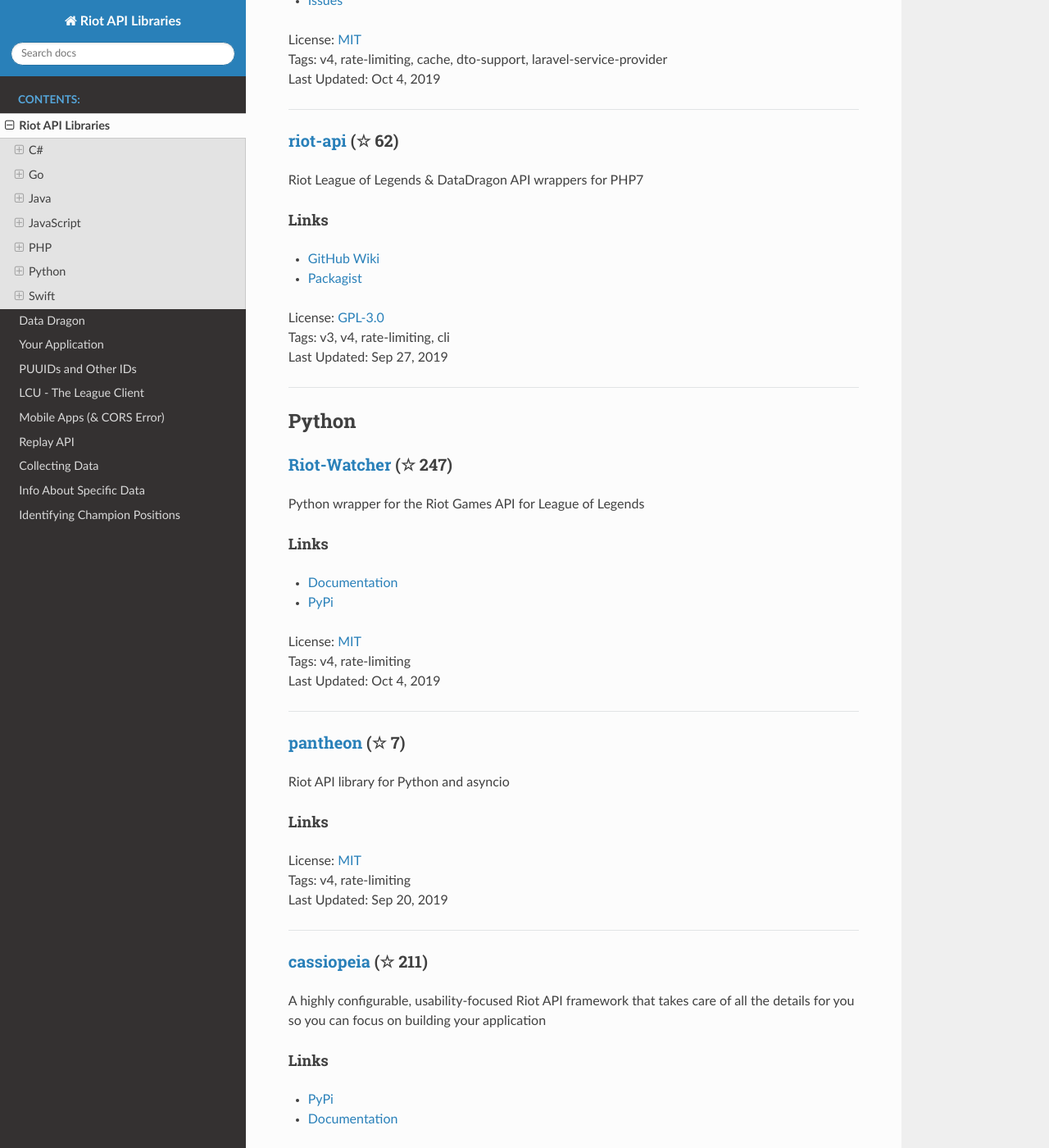
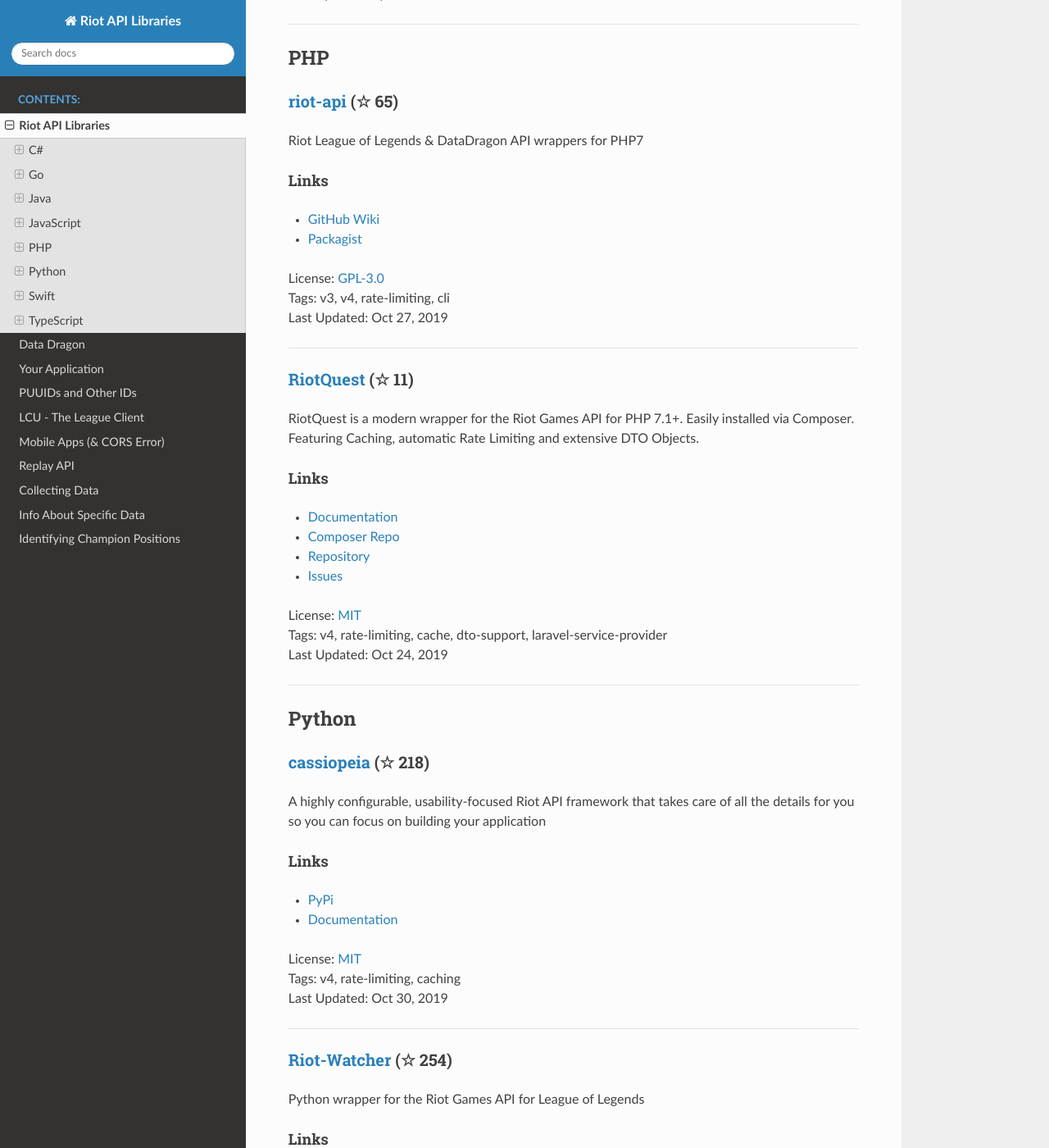
Before and after one commit to WxWatch/riot-api-libraries, a Sphinx documentation site: the page built from docs/libraries.rst, in a window 1280 px wide and 1400 px high, scrolled down 4302 px. Shown: the whole window at 82% size. Built offline with Sphinx 7.4.7 and the Read the Docs theme 2.0.0, drawn with Linux system fonts in a browser that asks for light colours; pages that are not in the unit, such as notebooks, are missing from menus; some of the changed text lies outside the part shown.

```diff
--- a/docs/libraries.rst
+++ b/docs/libraries.rst
@@ -15,11 +15,11 @@ Links
 - `NuGet <https://www.nuget.org/packages/MingweiSamuel.Camille/>`_
 | License: `LGPL-3.0 <http://choosealicense.com/licenses/lgpl-3.0>`_
 | Tags: v3, v4, rate-limiting
-| Last Updated: Sep 27, 2019
+| Last Updated: Oct 31, 2019
 
 -----------------
 
-`RiotSharp <https://github.com/BenFradet/RiotSharp>`_ (☆ 188)
+`RiotSharp <https://github.com/BenFradet/RiotSharp>`_ (☆ 191)
 ~~~~~~~~~~~~~~~~~~~~~~~~~~~~~~~~~~~~~~~~~~~~~~~~~~~~~~~~~~~~~~~~~~~~~~~~~~~~~~~~~~~~~~~~~~~~~~~~~~~~
 
 RiotSharp's ASP.NET Core integration. **NOTE: NuGet releases are severely outdated, although library itself is maintained!**
@@ -29,7 +29,7 @@ Links
 
 | License: `MIT <http://choosealicense.com/licenses/mit>`_
 | Tags: v4, rate-limiting, asp-net-core
-| Last Updated: Sep 24, 2019
+| Last Updated: Oct 17, 2019
 
 -----------------
 
@@ -48,14 +48,14 @@ Links
 - `docs <https://godoc.org/github.com/KnutZuidema/golio>`_
 | License: `MIT <http://choosealicense.com/licenses/mit>`_
 | Tags: v4, rate-limiting
-| Last Updated: Jun 16, 2019
+| Last Updated: Oct 14, 2019
 
 -----------------
 
 Java
 ------------------------------------------
 
-`L4J8 <https://github.com/stelar7/L4J8>`_ (☆ 20)
+`L4J8 <https://github.com/stelar7/L4J8>`_ (☆ 22)
 ~~~~~~~~~~~~~~~~~~~~~~~~~~~~~~~~~~~~~~~~~~~~~~~~~~~~~~~~~~~~~~~~~~~~~~~~~~~~~~~~~~~~~~~~~~~~~~~~~~~~
 
 The __**best**__ wrapper around. get it? wrapper, around? I'm funny ok?!
@@ -65,11 +65,11 @@ Links
 
 | License: `Apache-2.0 <http://choosealicense.com/licenses/apache-2.0>`_
 | Tags: v4
-| Last Updated: Sep 28, 2019
+| Last Updated: Oct 31, 2019
 
 -----------------
 
-`orianna <https://github.com/meraki-analytics/orianna>`_ (☆ 101)
+`orianna <https://github.com/meraki-analytics/orianna>`_ (☆ 102)
 ~~~~~~~~~~~~~~~~~~~~~~~~~~~~~~~~~~~~~~~~~~~~~~~~~~~~~~~~~~~~~~~~~~~~~~~~~~~~~~~~~~~~~~~~~~~~~~~~~~~~
 
 A highly configurable, usability-focused Riot API framework that takes care of all the details for you so you can focus on building your application
@@ -82,7 +82,7 @@ Links
 - `JavaDoc <http://javadoc.io/doc/com.merakianalytics.orianna/orianna>`_
 | License: `MIT <http://choosealicense.com/licenses/mit>`_
 | Tags: v4, rate-limiting, caching
-| Last Updated: Sep 27, 2019
+| Last Updated: Oct 29, 2019
 
 -----------------
 
@@ -104,7 +104,39 @@ Links
 JavaScript
 ------------------------------------------
 
-`kayn <https://github.com/cnguy/kayn>`_ (☆ 91)
+`twisted <https://github.com/Sansossio/twisted>`_ (☆ 2)
+~~~~~~~~~~~~~~~~~~~~~~~~~~~~~~~~~~~~~~~~~~~~~~~~~~~~~~~~~~~~~~~~~~~~~~~~~~~~~~~~~~~~~~~~~~~~~~~~~~~~
+
+Fetching riot games api data
+
+Links
+::::::::::::::::
+
+- `npm <https://www.npmjs.com/package/twisted>`_
+- `github <https://github.com/Sansossio/twisted>`_
+- `examples <https://github.com/Sansossio/twisted/tree/master/example>`_
+| License: None
+| Tags: rate-limiting, v4, lol, tft, caching
+| Last Updated: Nov 1, 2019
+
+-----------------
+
+`TeemoJS <https://github.com/MingweiSamuel/TeemoJS>`_ (☆ 11)
+~~~~~~~~~~~~~~~~~~~~~~~~~~~~~~~~~~~~~~~~~~~~~~~~~~~~~~~~~~~~~~~~~~~~~~~~~~~~~~~~~~~~~~~~~~~~~~~~~~~~
+
+Fast & tiny, automatic retries & smart rate limiting, V4 & champion.gg support, all in 300 lines.
+
+Links
+::::::::::::::::
+
+- `npm <https://www.npmjs.com/package/teemojs>`_
+| License: `LGPL-3.0 <http://choosealicense.com/licenses/lgpl-3.0>`_
+| Tags: v3, v4, rate-limiting
+| Last Updated: Oct 31, 2019
+
+-----------------
+
+`kayn <https://github.com/cnguy/kayn>`_ (☆ 95)
 ~~~~~~~~~~~~~~~~~~~~~~~~~~~~~~~~~~~~~~~~~~~~~~~~~~~~~~~~~~~~~~~~~~~~~~~~~~~~~~~~~~~~~~~~~~~~~~~~~~~~
 
 superagent-inspired Node.js lib (w/ **some** TypeScript support) for accessing Riot's League of Legend's API (discord: cnguy#3614)
@@ -120,22 +152,7 @@ Links
 
 -----------------
 
-`TeemoJS <https://github.com/MingweiSamuel/TeemoJS>`_ (☆ 10)
-~~~~~~~~~~~~~~~~~~~~~~~~~~~~~~~~~~~~~~~~~~~~~~~~~~~~~~~~~~~~~~~~~~~~~~~~~~~~~~~~~~~~~~~~~~~~~~~~~~~~
-
-Fast & tiny, automatic retries & smart rate limiting, V4 & champion.gg support, all in 300 lines.
-
-Links
-::::::::::::::::
-
-- `npm <https://www.npmjs.com/package/teemojs>`_
-| License: `LGPL-3.0 <http://choosealicense.com/licenses/lgpl-3.0>`_
-| Tags: v3, v4, rate-limiting
-| Last Updated: Aug 5, 2019
-
------------------
-
-`Pyke <https://github.com/systeme-cardinal/Pyke>`_ (☆ 16)
+`Pyke <https://github.com/systeme-cardinal/Pyke>`_ (☆ 19)
 ~~~~~~~~~~~~~~~~~~~~~~~~~~~~~~~~~~~~~~~~~~~~~~~~~~~~~~~~~~~~~~~~~~~~~~~~~~~~~~~~~~~~~~~~~~~~~~~~~~~~
 
 Riot API, DDragon and CommunityDragon Library for NodeJS
@@ -185,7 +202,23 @@ Links
 PHP
 ------------------------------------------
 
-`RiotQuest <https://github.com/supergrecko/RiotQuest>`_ (☆ 8)
+`riot-api <https://github.com/dolejska-daniel/riot-api>`_ (☆ 65)
+~~~~~~~~~~~~~~~~~~~~~~~~~~~~~~~~~~~~~~~~~~~~~~~~~~~~~~~~~~~~~~~~~~~~~~~~~~~~~~~~~~~~~~~~~~~~~~~~~~~~
+
+Riot League of Legends & DataDragon API wrappers for PHP7
+
+Links
+::::::::::::::::
+
+- `GitHub Wiki <https://github.com/dolejska-daniel/riot-api/wiki>`_
+- `Packagist <https://packagist.org/packages/dolejska-daniel/riot-api>`_
+| License: `GPL-3.0 <http://choosealicense.com/licenses/gpl-3.0>`_
+| Tags: v3, v4, rate-limiting, cli
+| Last Updated: Oct 27, 2019
+
+-----------------
+
+`RiotQuest <https://github.com/supergrecko/RiotQuest>`_ (☆ 11)
 ~~~~~~~~~~~~~~~~~~~~~~~~~~~~~~~~~~~~~~~~~~~~~~~~~~~~~~~~~~~~~~~~~~~~~~~~~~~~~~~~~~~~~~~~~~~~~~~~~~~~
 
 RiotQuest is a modern wrapper for the Riot Games API for PHP 7.1+. Easily installed via Composer. Featuring Caching, automatic Rate Limiting and extensive DTO Objects.
@@ -199,30 +232,30 @@ Links
 - `Issues <https://github.com/supergrecko/RiotQuest/issues>`_
 | License: `MIT <http://choosealicense.com/licenses/mit>`_
 | Tags: v4, rate-limiting, cache, dto-support, laravel-service-provider
-| Last Updated: Oct 4, 2019
-
------------------
-
-`riot-api <https://github.com/dolejska-daniel/riot-api>`_ (☆ 62)
-~~~~~~~~~~~~~~~~~~~~~~~~~~~~~~~~~~~~~~~~~~~~~~~~~~~~~~~~~~~~~~~~~~~~~~~~~~~~~~~~~~~~~~~~~~~~~~~~~~~~
-
-Riot League of Legends & DataDragon API wrappers for PHP7
-
-Links
-::::::::::::::::
-
-- `GitHub Wiki <https://github.com/dolejska-daniel/riot-api/wiki>`_
-- `Packagist <https://packagist.org/packages/dolejska-daniel/riot-api>`_
-| License: `GPL-3.0 <http://choosealicense.com/licenses/gpl-3.0>`_
-| Tags: v3, v4, rate-limiting, cli
-| Last Updated: Sep 27, 2019
+| Last Updated: Oct 24, 2019
 
 -----------------
 
 Python
 ------------------------------------------
 
-`Riot-Watcher <https://github.com/pseudonym117/Riot-Watcher>`_ (☆ 247)
+`cassiopeia <https://github.com/meraki-analytics/cassiopeia>`_ (☆ 218)
+~~~~~~~~~~~~~~~~~~~~~~~~~~~~~~~~~~~~~~~~~~~~~~~~~~~~~~~~~~~~~~~~~~~~~~~~~~~~~~~~~~~~~~~~~~~~~~~~~~~~
+
+A highly configurable, usability-focused Riot API framework that takes care of all the details for you so you can focus on building your application
+
+Links
+::::::::::::::::
+
+- `PyPi <https://pypi.org/project/cassiopeia/>`_
+- `Documentation <http://cassiopeia.readthedocs.org/en/latest/>`_
+| License: `MIT <http://choosealicense.com/licenses/mit>`_
+| Tags: v4, rate-limiting, caching
+| Last Updated: Oct 30, 2019
+
+-----------------
+
+`Riot-Watcher <https://github.com/pseudonym117/Riot-Watcher>`_ (☆ 254)
 ~~~~~~~~~~~~~~~~~~~~~~~~~~~~~~~~~~~~~~~~~~~~~~~~~~~~~~~~~~~~~~~~~~~~~~~~~~~~~~~~~~~~~~~~~~~~~~~~~~~~
 
 Python wrapper for the Riot Games API for League of Legends
@@ -234,7 +267,7 @@ Links
 - `PyPi <https://pypi.python.org/pypi/riotwatcher>`_
 | License: `MIT <http://choosealicense.com/licenses/mit>`_
 | Tags: v4, rate-limiting
-| Last Updated: Oct 4, 2019
+| Last Updated: Oct 23, 2019
 
 -----------------
 
@@ -252,26 +285,10 @@ Links
 
 -----------------
 
-`cassiopeia <https://github.com/meraki-analytics/cassiopeia>`_ (☆ 211)
-~~~~~~~~~~~~~~~~~~~~~~~~~~~~~~~~~~~~~~~~~~~~~~~~~~~~~~~~~~~~~~~~~~~~~~~~~~~~~~~~~~~~~~~~~~~~~~~~~~~~
-
-A highly configurable, usability-focused Riot API framework that takes care of all the details for you so you can focus on building your application
-
-Links
-::::::::::::::::
-
-- `PyPi <https://pypi.org/project/cassiopeia/>`_
-- `Documentation <http://cassiopeia.readthedocs.org/en/latest/>`_
-| License: `MIT <http://choosealicense.com/licenses/mit>`_
-| Tags: v4, rate-limiting, caching
-| Last Updated: Aug 31, 2019
-
------------------
-
 Swift
 ------------------------------------------
 
-`LeagueAPI <https://github.com/Kelmatou/LeagueAPI>`_ (☆ 15)
+`LeagueAPI <https://github.com/Kelmatou/LeagueAPI>`_ (☆ 17)
 ~~~~~~~~~~~~~~~~~~~~~~~~~~~~~~~~~~~~~~~~~~~~~~~~~~~~~~~~~~~~~~~~~~~~~~~~~~~~~~~~~~~~~~~~~~~~~~~~~~~~
 
 Framework providing all League of Legends data, with cache, rate-limit handling with auto retry system. Compatible with Carthage and Cocoapod.
@@ -300,3 +317,23 @@ Links
 | Last Updated: Nov 20, 2018
 
 -----------------
+
+TypeScript
+------------------------------------------
+
+`twisted <https://github.com/Sansossio/twisted>`_ (☆ 2)
+~~~~~~~~~~~~~~~~~~~~~~~~~~~~~~~~~~~~~~~~~~~~~~~~~~~~~~~~~~~~~~~~~~~~~~~~~~~~~~~~~~~~~~~~~~~~~~~~~~~~
+
+Fetching riot games api data
+
+Links
+::::::::::::::::
+
+- `npm <https://www.npmjs.com/package/twisted>`_
+- `github <https://github.com/Sansossio/twisted>`_
+- `examples <https://github.com/Sansossio/twisted/tree/master/example>`_
+| License: None
+| Tags: rate-limiting, v4, lol, tft, caching
+| Last Updated: Nov 1, 2019
+
+-----------------
```
Also changed, not shown: other parts of docs/libraries.rst (+2 -2 lines).
